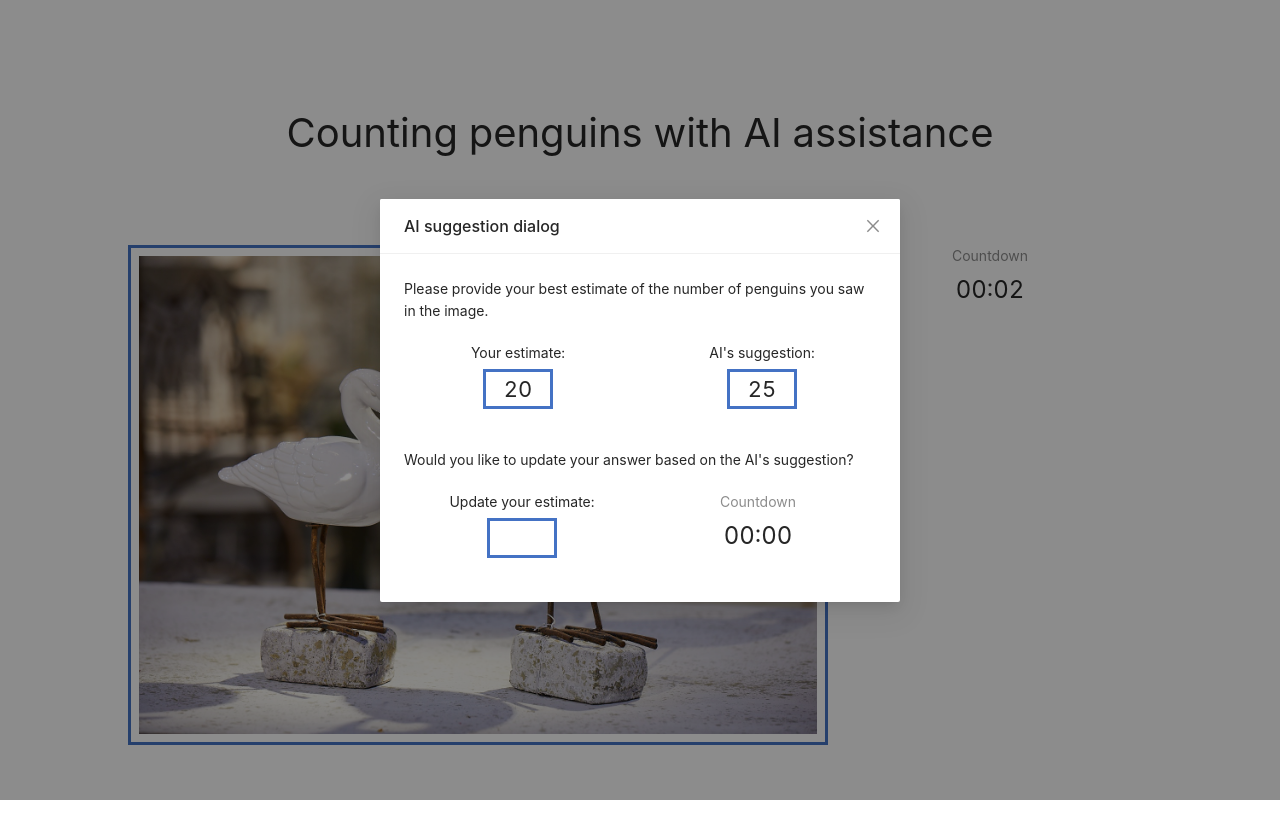
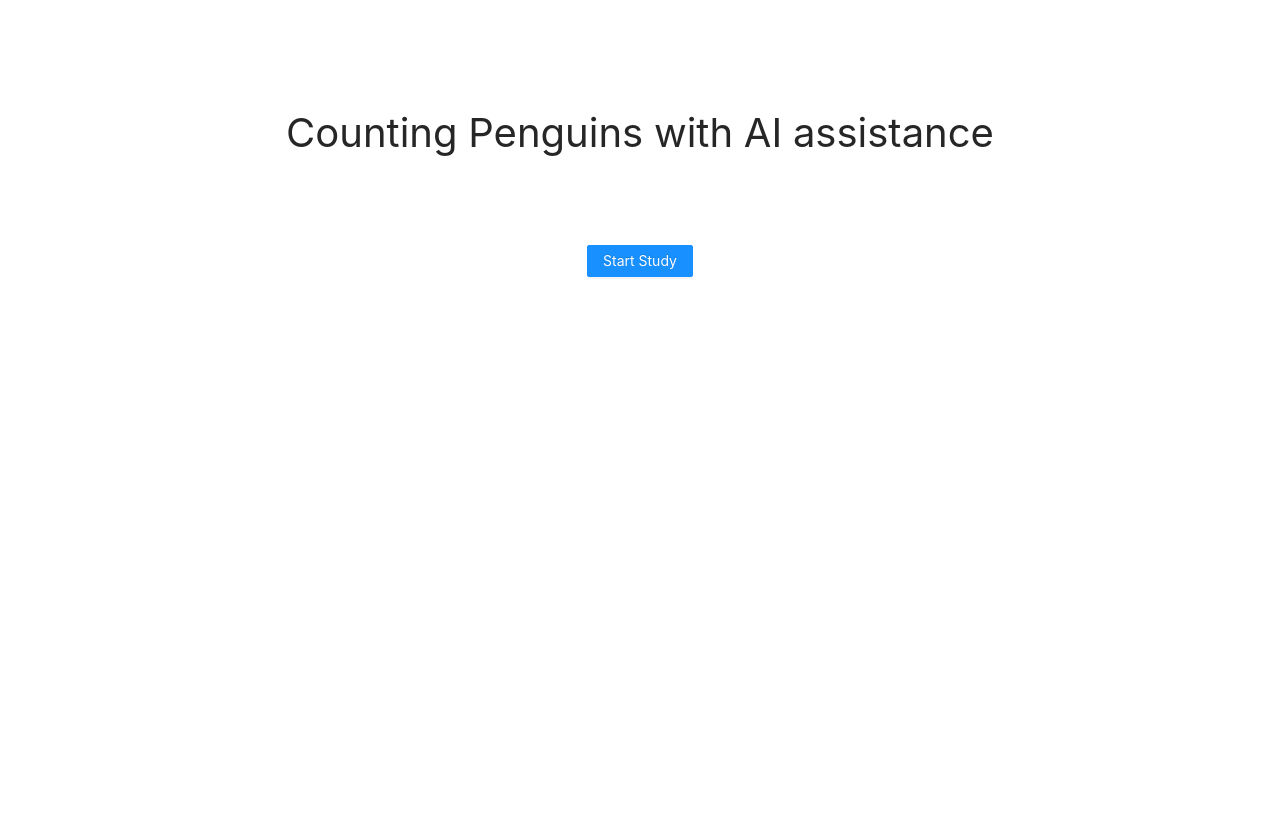
Before and after one commit to chenghao525/Interac-with-AI-system-flask-app, a React (Create React App) app in the folder react-frontend/: page /#/ in a window 1280 px wide. Shown: the top 838 px of the page. After the commit the page ends 800 px from the top, so only its background shows below. Built offline with nearby package versions, Linux system fonts and the light colour scheme.

Commit message:
added router + 404 page

```diff
--- a/react-frontend/src/App.js
+++ b/react-frontend/src/App.js
@@ -1,12 +1,16 @@
-import logo from './logo.svg';
 import './App.css';
-import MainPage from "./pages/MainPage/MainPage";
+
+import Route from './components/route/route';
+
+import { HashRouter as Router } from 'react-router-dom';
 
 function App() {
   return (
-    <div className="App">
-      <MainPage />
-    </div>
+      <Router>
+          <div className="App">
+              <Route />
+          </div>
+      </Router>
   );
 }
 
--- /dev/null
+++ b/react-frontend/src/components/route/route.js
@@ -0,0 +1,19 @@
+import React from 'react';
+import { Switch, Route, Redirect } from 'react-router';
+
+import MainPage from "../../pages/MainPage/MainPage";
+import StarterPage from "../../pages/StarterPage/StarterPage";
+import PageNotFound from '../../pages/404';
+
+const Router = () => {
+  return (
+    <Switch>
+      <Route exact path="/mainpage" component={MainPage} />
+      <Route exact path="/404" component={PageNotFound} />
+      <Route path="/" component={StarterPage} />
+      <Redirect exact to="/404" />
+    </Switch>
+  )
+}
+
+export default Router;
--- /dev/null
+++ b/react-frontend/src/pages/404/index.js
@@ -0,0 +1,14 @@
+import { Result, Button } from 'antd';
+
+const PageNotFound = (props) => {
+    return (
+        <Result
+            status="404"
+            title="404"
+            subTitle="Sorry, the page you visited does not exist."
+            extra={<Button type="primary" onClick={() => props.history.push("/")}>Back Home</Button>}
+        />
+    )
+}
+
+export default PageNotFound;
```
